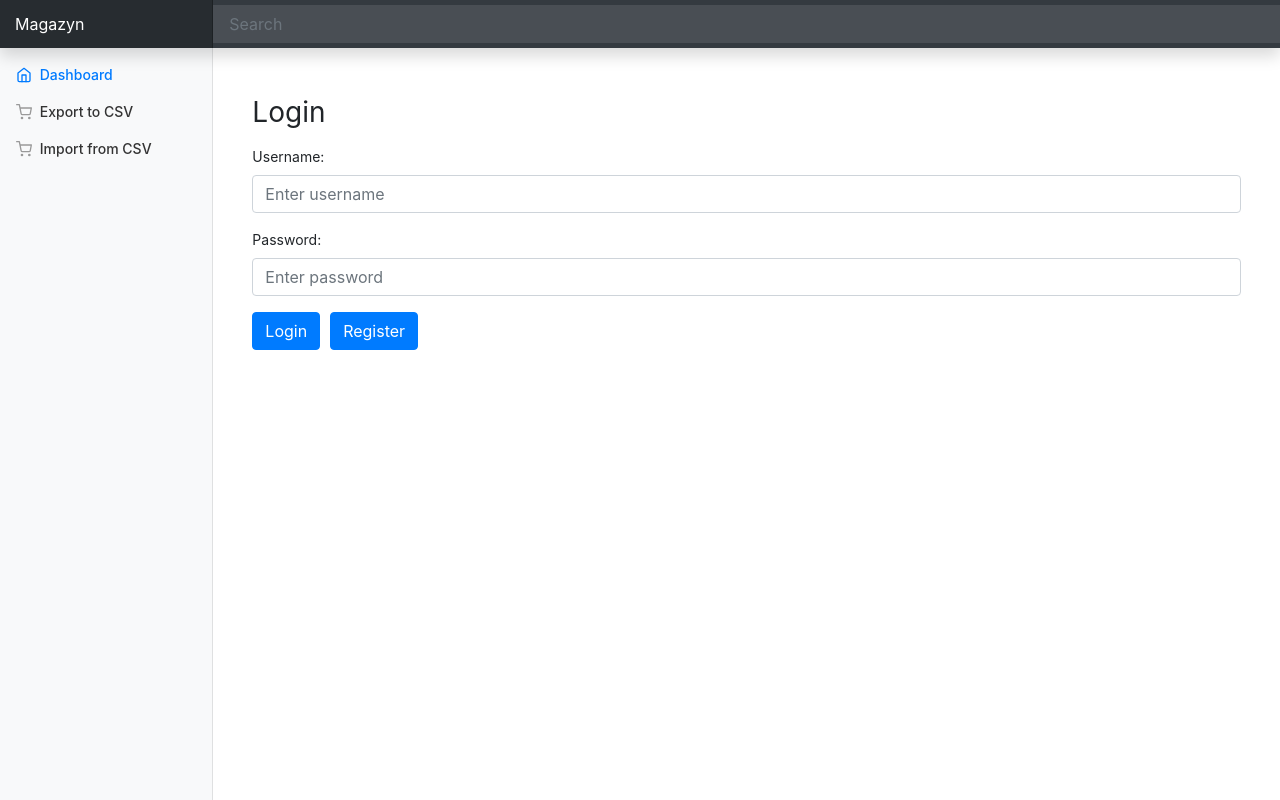
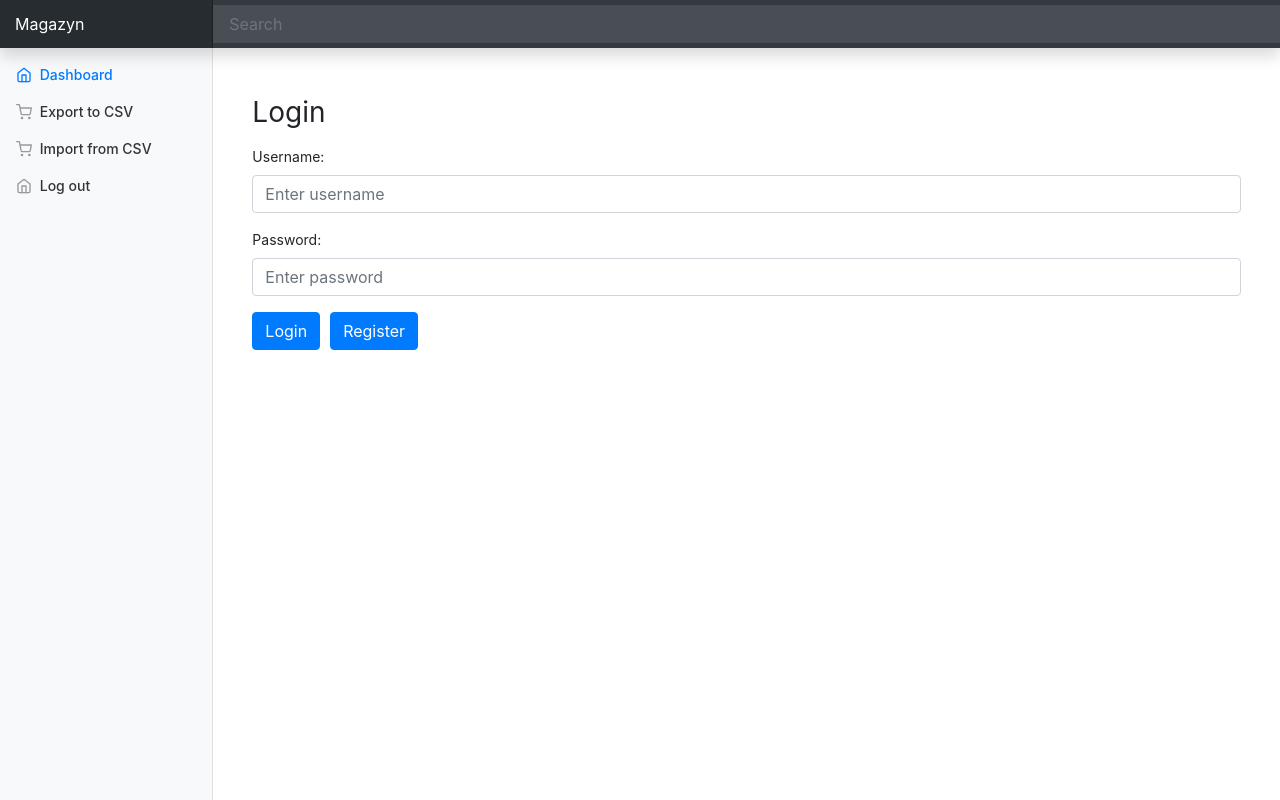
Before and after one commit to Lewyyy00/Warehouse-Project, a Flask app: page / in a window 1280 px wide. Run offline with Flask 3, Linux system fonts and the light colour scheme; some libraries are stand-ins or nearby versions.

Commit message:
a little cleaning and added log out option

```diff
--- a/app.py
+++ b/app.py
@@ -14,15 +14,11 @@ app.config.from_object(Config)
 db = SQLAlchemy(app)
 migrate = Migrate(app, db)
 
-
-
-
 app.config['SECRET_KEY'] = 'sekretnykod'
 bcrypt = Bcrypt(app)
 login_manager = LoginManager(app)
 login_manager.login_view = 'login'
 users = {1: User(id=1, username='xyz', password_hash=bcrypt.generate_password_hash('xyz').decode('utf-8'))}
-
 
 @login_manager.user_loader
 def load_user(user_id):
--- a/templates/base.html
+++ b/templates/base.html
@@ -46,6 +46,12 @@
                                 Import from CSV
                             </a>
                         </li>
+                        <li class="nav-item">
+                            <a class="nav-link" href="{{ url_for('login') }}">
+                                <span data-feather="home"></span>
+                                Log out
+                            </a>
+                        </li>
                     </ul>
                 </div>
             </nav>
```
Also changed, not shown: config.py (+7 -6 lines), warehouse.db (added).
